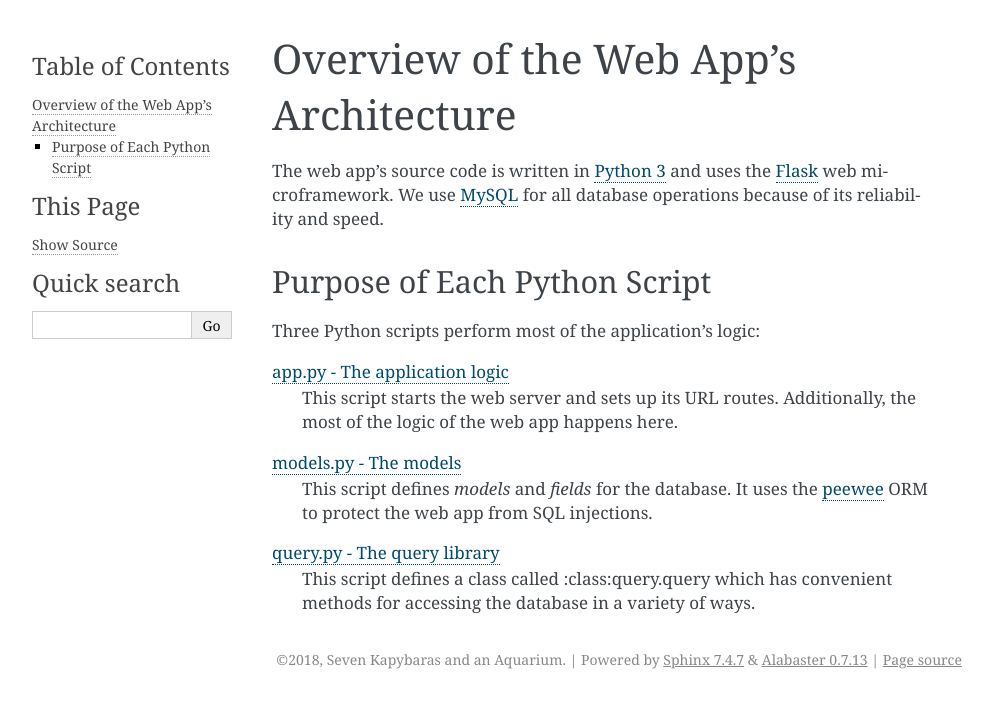
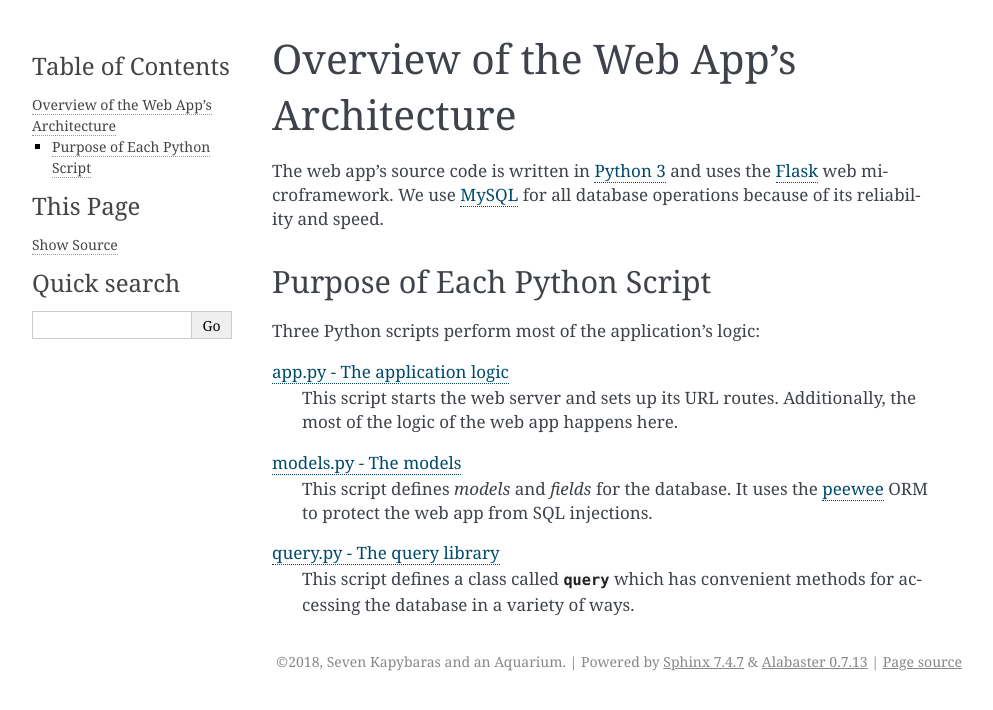
Before and after one commit to Rubixdude7/Team1, a Sphinx documentation site: the page built from docs/source/arch/overview.rst, in a window 1280 px wide. Shown: the top 710 px of the page, without its empty margins (148-1141 px from the left). Built offline with Sphinx 7.4.7, drawn with Linux system fonts in a browser that asks for light colours.

```diff
--- a/docs/source/arch/overview.rst
+++ b/docs/source/arch/overview.rst
@@ -23,7 +23,7 @@ Three Python scripts perform most of the application's logic:
     the peewee_ ORM to protect the web app from SQL injections.
 
 :doc:`/modules/query`
-    This script defines a class called :class:query.query which has
+    This script defines a class called :class:`~query.query` which has
     convenient methods for accessing the database in a variety of ways.
 
 .. _peewee: http://docs.peewee-orm.com/en/2.10.2/
--- a/docs/source/modules/app.rst
+++ b/docs/source/modules/app.rst
@@ -3,3 +3,4 @@
 
 .. automodule:: app
     :members:
+    :undoc-members:
--- a/docs/source/modules/models.rst
+++ b/docs/source/modules/models.rst
@@ -3,3 +3,4 @@
 
 .. automodule:: models
     :members:
+    :undoc-members:
--- a/docs/source/modules/query.rst
+++ b/docs/source/modules/query.rst
@@ -1,5 +1,6 @@
 ``query.py`` - The query library
 ================================
 
-.. automodule: query
+.. automodule:: query
     :members:
+    :undoc-members:
```
